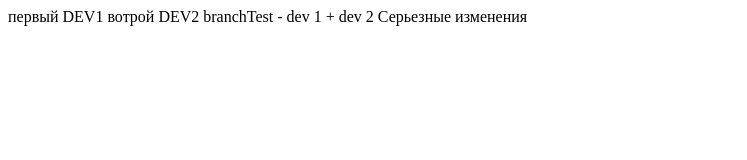
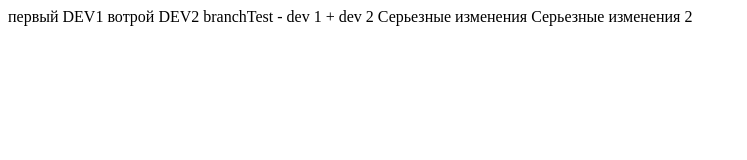
Before and after one commit to Sybbi/tester, a plain HTML site: page index.html in a window 1280 px wide. Shown: the whole page, without its empty margins (0-747 px from the left). Drawn offline with Linux system fonts and the light colour scheme.

Commit message:
fix text

```diff
--- a/index.html
+++ b/index.html
@@ -10,6 +10,6 @@
 	 вотрой DEV2
 	 branchTest - dev 1 + dev 2
 	 Серьезные изменения
-
+	 Серьезные изменения 2
 </body>
 </html>
```
